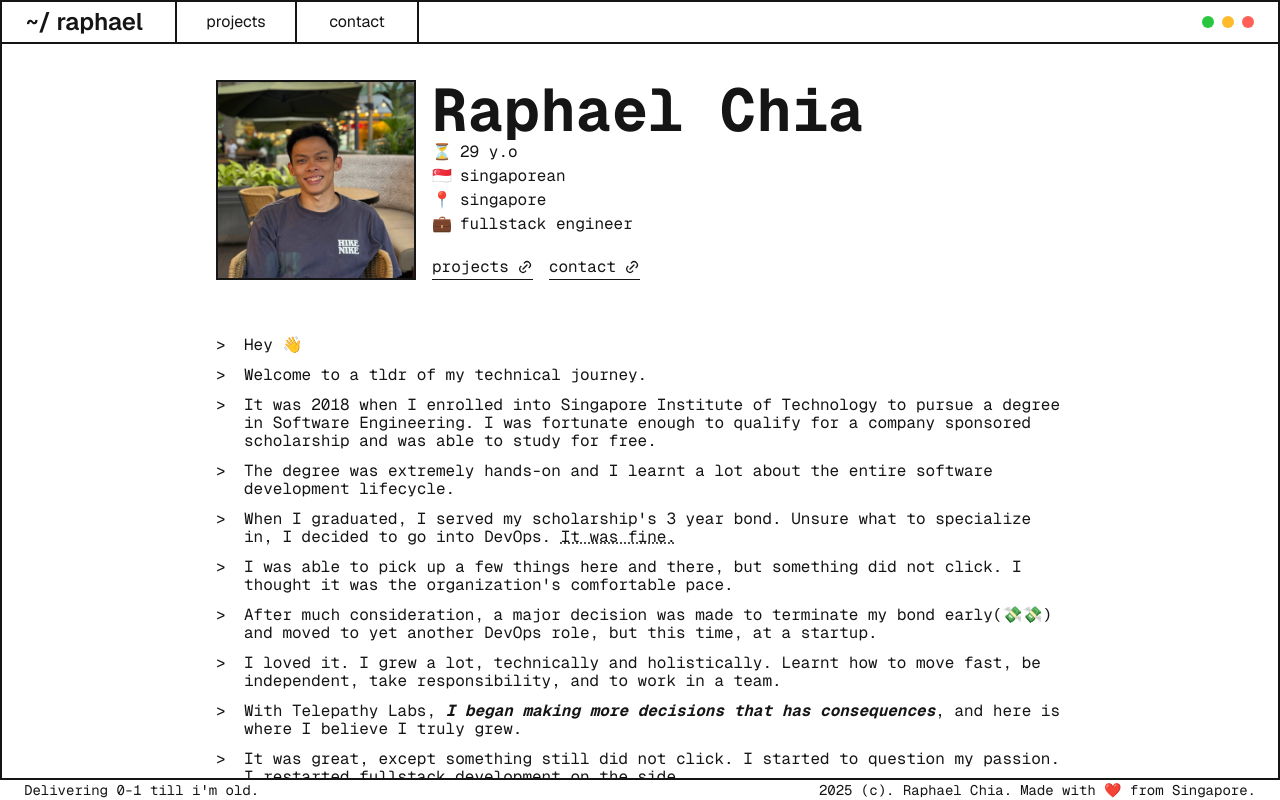
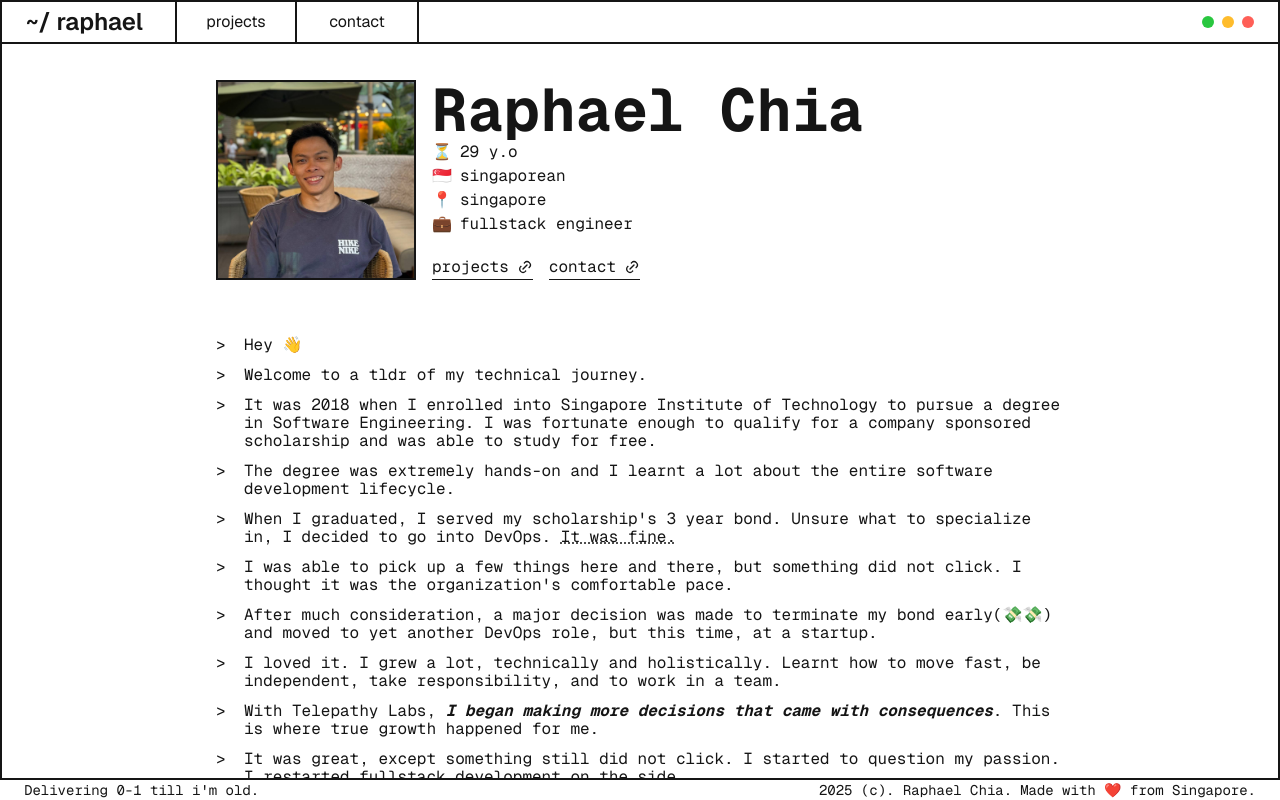
Before and after one commit to RaphaelChia/about-me, a Next.js app: page / in a window 1280 px wide. Built offline with nearby package versions, Linux system fonts and the light colour scheme.

Commit message:
copywriting

```diff
--- a/src/app/page.tsx
+++ b/src/app/page.tsx
@@ -113,9 +113,9 @@ export default function Home() {
       <Sentence>
         With Telepathy Labs,{" "}
         <em className="font-bold ">
-          I began making more decisions that has consequences
+          I began making more decisions that came with consequences
         </em>
-        , and here is where I believe I truly grew.
+        . This is where true growth happened for me.
       </Sentence>
       <Sentence>
         It was great, except something still did not click. I started to
```
